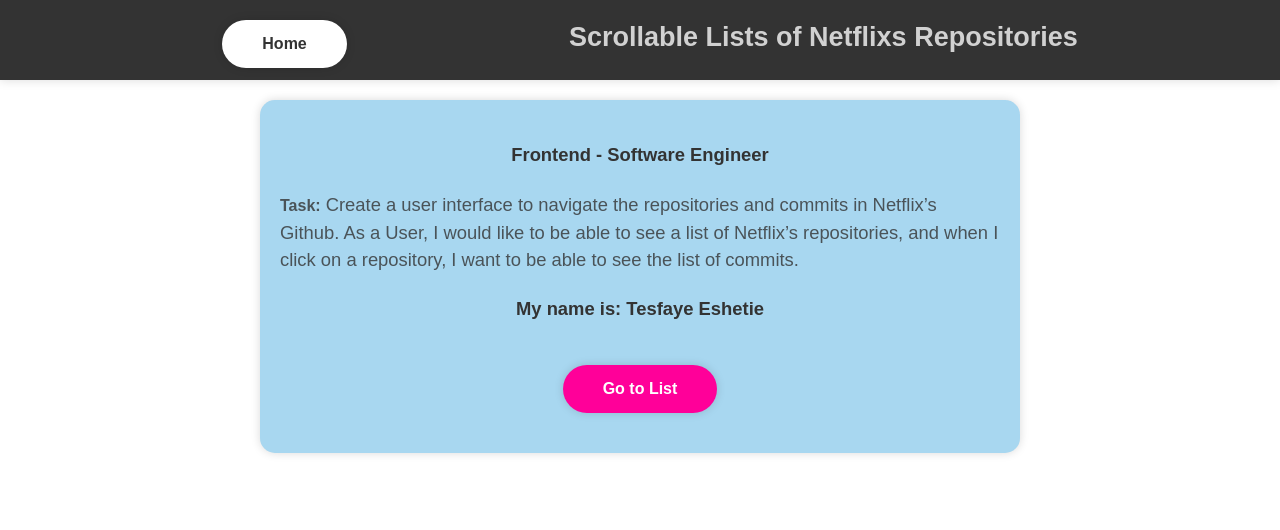
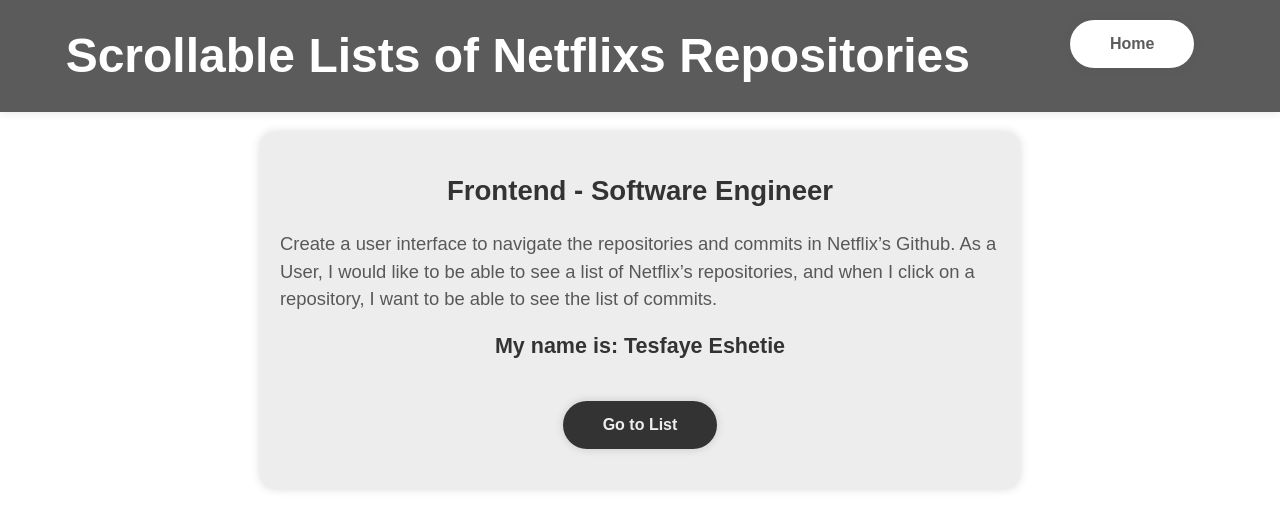
Before and after one commit to Tesfaye-Eshetie/scrollable-list-of-netflix-repositories, a React (Create React App) app: page / in a window 1280 px wide. Shown: the top 530 px of the page. Built offline with nearby package versions, Linux system fonts and the light colour scheme.

Commit message:
color and style improved

```diff
--- a/src/App.js
+++ b/src/App.js
@@ -9,7 +9,7 @@
     headerColor:'#d1d1d1',
     headerBack: '#333333',
     body: '#ffffff',
-    background: '#a8d7f0',
+    background: '#ededed',
   },
   mobile: '768px',
 }
--- a/src/components/Home.js
+++ b/src/components/Home.js
@@ -1,21 +1,27 @@
-import React from 'react';
-import { NavLink } from 'react-router-dom';
-import { Button } from './styles/Button.styled';
-import { Card } from './styles/Card.styled';
-import { StyledItem } from './styles/Item.styled';
+import React from "react";
+import { NavLink } from "react-router-dom";
+import { Button } from "./styles/Button.styled";
+import { Card } from "./styles/Card.styled";
+import { StyledItem } from "./styles/Item.styled";
 
-export default function Home({name}) {
+export default function Home({ name }) {
   return (
     <Card>
-        <StyledItem >
-            <h4>Frontend - Software Engineer</h4>
-            <p><span>Task:</span>  Create a user interface to navigate the repositories and commits in Netflix’s Github. As a User, I would like to be able to see a list of Netflix’s repositories, and when I click on a repository, I want to be able to see the list of commits.
-            </p>
-            <h4>My name is: Tesfaye Eshetie</h4>
-            <NavLink to={`/items`}>
-                <Button bg='#ff0099' color='#fff'>Go to List</Button>
-            </NavLink>
-        </StyledItem>
+      <StyledItem>
+        <h2>Frontend - Software Engineer</h2>
+        <p>
+          Create a user interface to navigate the repositories and commits in
+          Netflix’s Github. As a User, I would like to be able to see a list of
+          Netflix’s repositories, and when I click on a repository, I want to be
+          able to see the list of commits.
+        </p>
+        <h3>My name is: Tesfaye Eshetie</h3>
+        <NavLink to={`/items`}>
+          <Button bg="#333" color="#eee">
+            Go to List
+          </Button>
+        </NavLink>
+      </StyledItem>
     </Card>
-  )
+  );
 }
--- a/src/components/ItemsList.js
+++ b/src/components/ItemsList.js
@@ -1,8 +1,8 @@
-import React, { useState, useEffect } from 'react';
-import axios from 'axios';
-import { StyledItem } from './styles/Item.styled';
-import { Card } from './styles/Card.styled';
-import { Button } from './styles/Button.styled';
+import React, { useState, useEffect } from "react";
+import axios from "axios";
+import { StyledItem } from "./styles/Item.styled";
+import { Card } from "./styles/Card.styled";
+import { Button } from "./styles/Button.styled";
 import { NavLink } from "react-router-dom";
 
 export default function ItemsList() {
@@ -11,29 +11,38 @@
   const netflixRepositoriesURL = "https://api.github.com/orgs/Netflix/repos";
 
   useEffect(() => {
-    const fetchData = async()=> {
+    const fetchData = async () => {
       const request = await axios.get(netflixRepositoriesURL);
       setItems(request.data);
-    }
+    };
     fetchData();
   }, []);
 
-  return (
-    items.sort((a, b) => a.stargazers_count > b.stargazers_count ? -1 : 1)
-      .map(item=>
+  return items
+    .sort((a, b) => (a.stargazers_count > b.stargazers_count ? -1 : 1))
+    .map((item) => (
       <Card key={item.id}>
-          <StyledItem >
+        <StyledItem>
           <h2>Repo name: {item.name} </h2>
           <h5>Language: {item.language}</h5>
-            <p><span>Description:</span> {item.description} </p>
-            <p><span>Star Count:</span> {item.stargazers_count} </p>
-            <p><span>Fork Count:</span> {item.forks_count} </p>
-            <p><span>Date Created:</span> {(item.created_at.slice(0, 10))} </p>
+          <p>
+            <span>Description:</span> {item.description}{" "}
+          </p>
+          <p>
+            <span>Star Count:</span> {item.stargazers_count}{" "}
+          </p>
+          <p>
+            <span>Fork Count:</span> {item.forks_count}{" "}
+          </p>
+          <p>
+            <span>Date Created:</span> {item.created_at.slice(0, 10)}{" "}
+          </p>
           <NavLink to={`/items/${item.name}`}>
-              <Button>Recent commit</Button>
+            <Button bg="#333" color="#eee">
+              Recent commit
+            </Button>
           </NavLink>
         </StyledItem>
       </Card>
-      )
-  )
+    ));
 }
--- a/src/components/Layout.js
+++ b/src/components/Layout.js
@@ -7,10 +7,10 @@
   return(
     <>
       <Header>
+        <h1>Scrollable Lists of Netflixs Repositories </h1>
         <NavLink to={"/"}>
           <Button>Home</Button>
         </NavLink>
-        <h2>Scrollable Lists of Netflixs Repositories </h2>
       </Header>
       <div>{children}</div>
     </>
--- a/src/components/form/CommitForm.js
+++ b/src/components/form/CommitForm.js
@@ -42,7 +42,7 @@
                 placeholder= "Add your commit ..."
                 onChange={handleInputChange}
                 /> */}
-                <Button>Submit Commit</Button>
+                <Button bg="#333" color="#eee">Submit Commit</Button>
             </form>
         </>
     );
--- a/src/components/form/index.js
+++ b/src/components/form/index.js
@@ -20,13 +20,13 @@
       {
           (userName && commit &&
           <StyledItem>
-              <h1>Commit Title: {title} </h1>
+              <h2>Commit Title: {title} </h2>
               <h3>Committer username: {userName}</h3>
               <p><span>Commit hash:</span> {commit} </p>
               <p><span>Date Created:</span> {new Date().toISOString().slice(0, 10)} </p>
           </StyledItem>) ||
           (<StyledItem>
-            <h1>Commit Title: {title} </h1>
+            <h2>Commit Title: {title} </h2>
             <h3>Committer username: {committer}</h3>
             <p><span>Commit hash:</span> {message} </p>
             <p><span>Date Created:</span> {date} </p>
--- a/src/components/styles/Global.js
+++ b/src/components/styles/Global.js
@@ -10,6 +10,11 @@
     font-family: 'Poppins', sans-serif;
     font-size: 1.15em;
     margin: 0;
+  }
+  h1 {
+    color: #fff;
+    line-height: 1;
+    margin-right: .3em;
   }
   p {
     opacity: 0.8;
--- a/src/components/styles/Header.styled.js
+++ b/src/components/styles/Header.styled.js
@@ -2,16 +2,18 @@
 
 export const Header = styled.div`
     margin: 0;
-    height: 80px;
+    min-height: 100px;
     background: ${({ theme }) => theme.colors.headerBack};
     color: ${({ theme }) => theme.colors.headerColor};
     box-shadow: 0 0 10px rgba(0, 0, 0, 0.15);
     display: flex;
     justify-content: space-evenly;
-    font-size: 18px;
+    font-size: 24px;
     font-weight: 800;
+    opacity:0.8;
     @media (max-width: ${({ theme }) => theme.mobile}) {
-        font-size: 14px;
-        height: 100px;
+        font-size: 18px;
+        align-items: center;
+        flex-direction: column;
       }
 `
--- a/src/components/styles/Item.styled.js
+++ b/src/components/styles/Item.styled.js
@@ -3,7 +3,6 @@
 export const StyledItem = styled.div`
   display: flex;
   align-items: center;
-  background-color: #fff;
   border-radius: 15px;
   box-shadow: 0 0 10px rgba(0, 0, 0, 0.15);
   margin: 20px 0;
```
Lines whose indentation alone changed are shown as unchanged.
